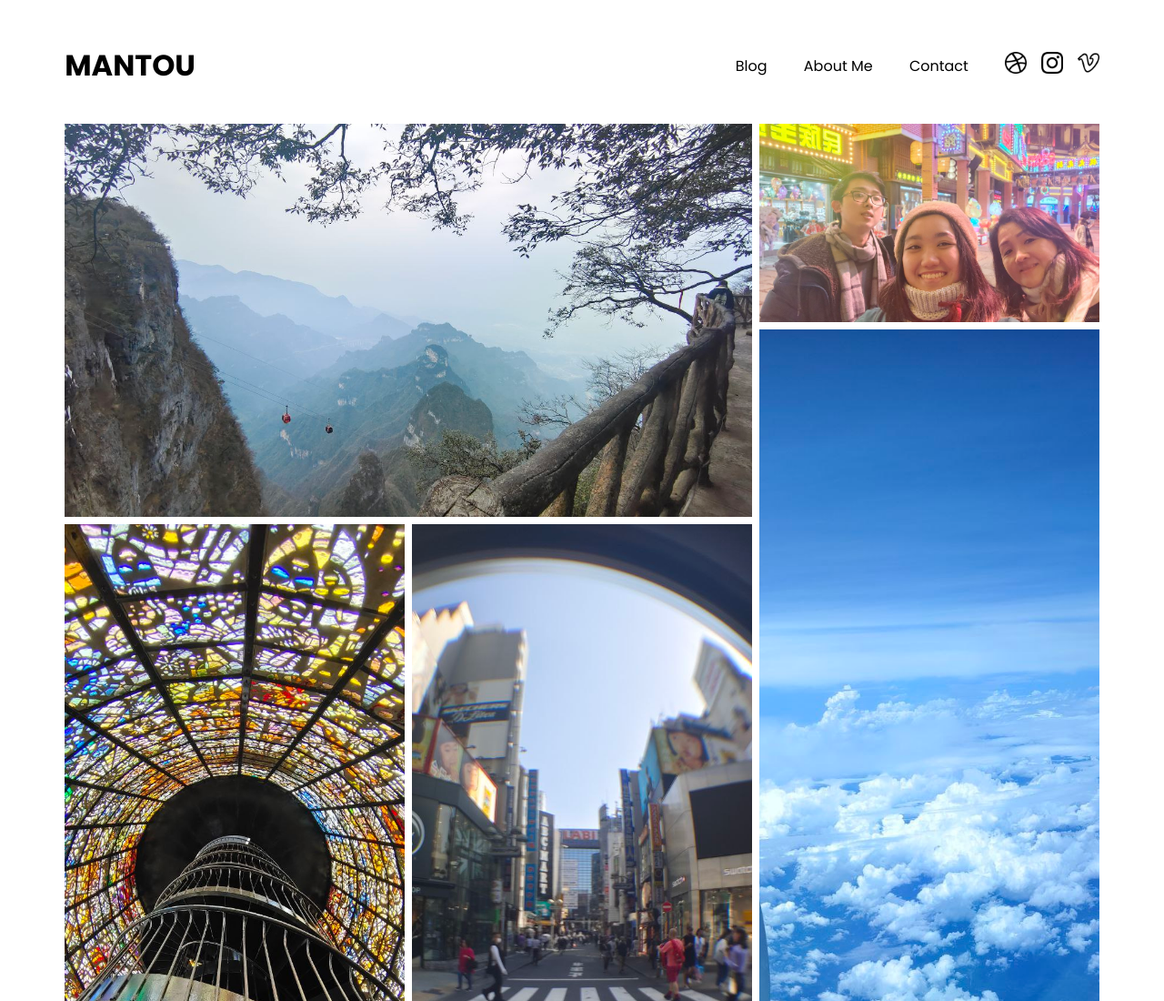
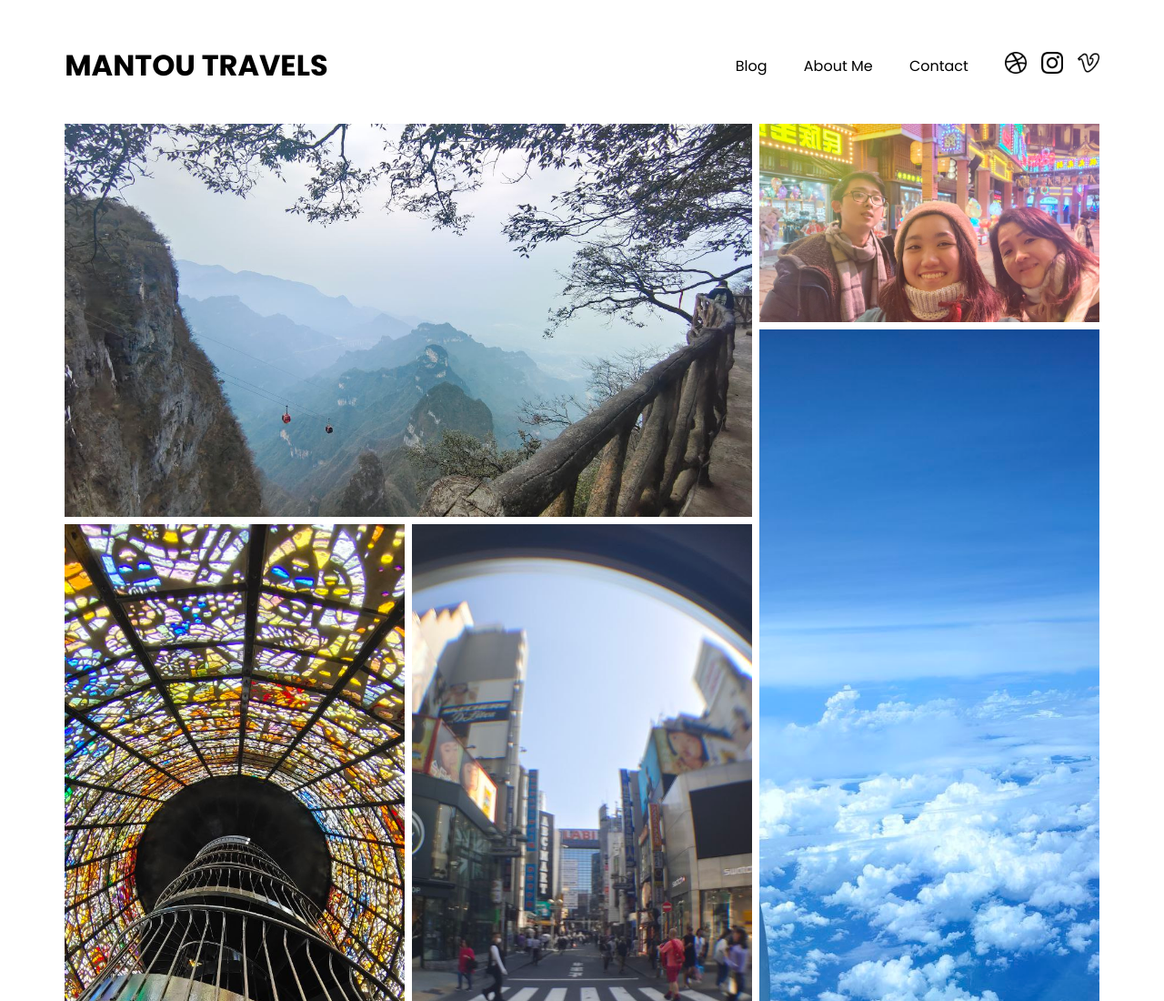
Before and after one commit to jammers5096/mantou_travels, a plain HTML site: page index.html in a window 1280 px wide. Shown: the top 1100 px of the page at 91% size. Drawn offline with Linux system fonts and the light colour scheme; a web font is replaced by a local one.

Commit message:
modified:   index.html 	deleted:    blog.html 	modified:   index.html 	blog1.html 	blog2.html 	blog3.html 	blog4.html 	blog5.html 	blog6.html 	blog7.html 	blog8.html 	blog9.html 	images/favicon.ico 	mantou.png

```diff
--- a/index.html
+++ b/index.html
@@ -17,7 +17,7 @@
         <div class="navbar">
             <div class="logo">
                 <a href="index.html">
-                    <div class="left">MANTOU</div>
+                    <div class="left">MANTOU TRAVELS</div>
                 </a>
             </div>
             <div class="right">
```
